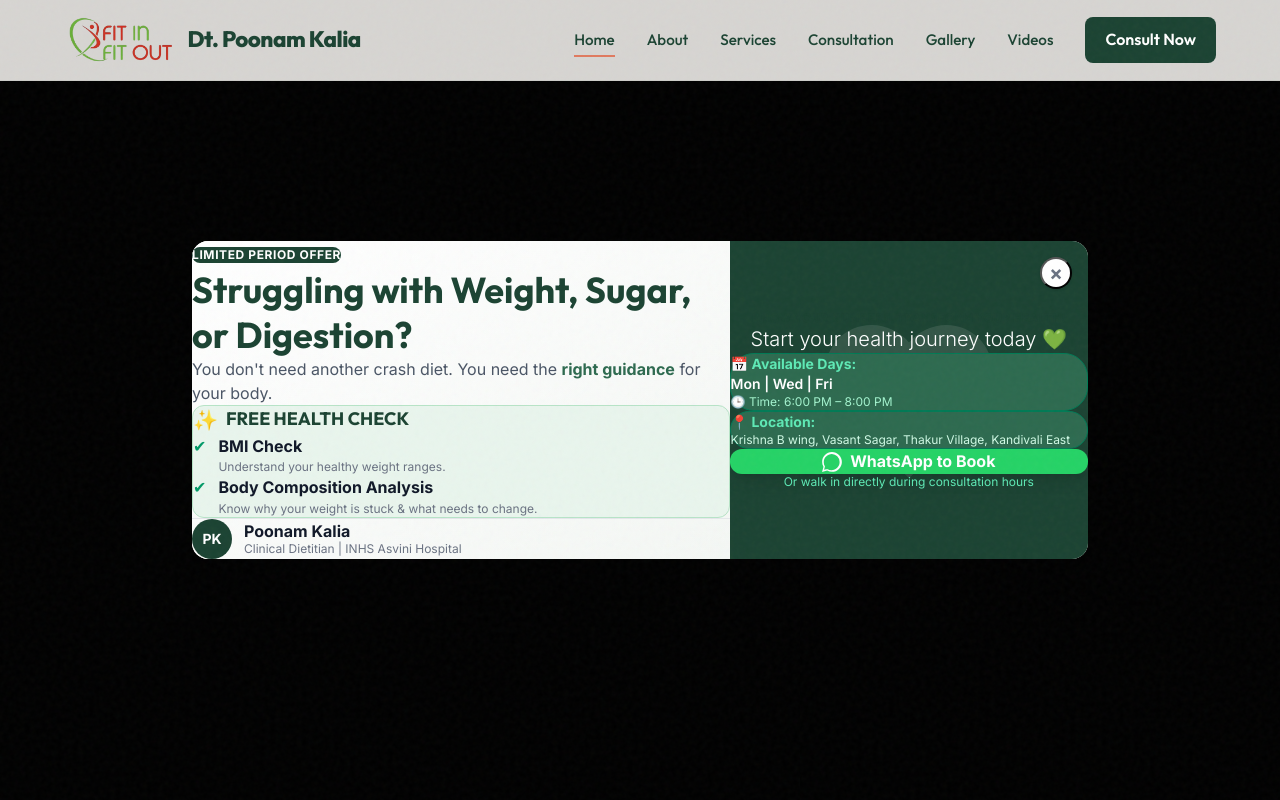
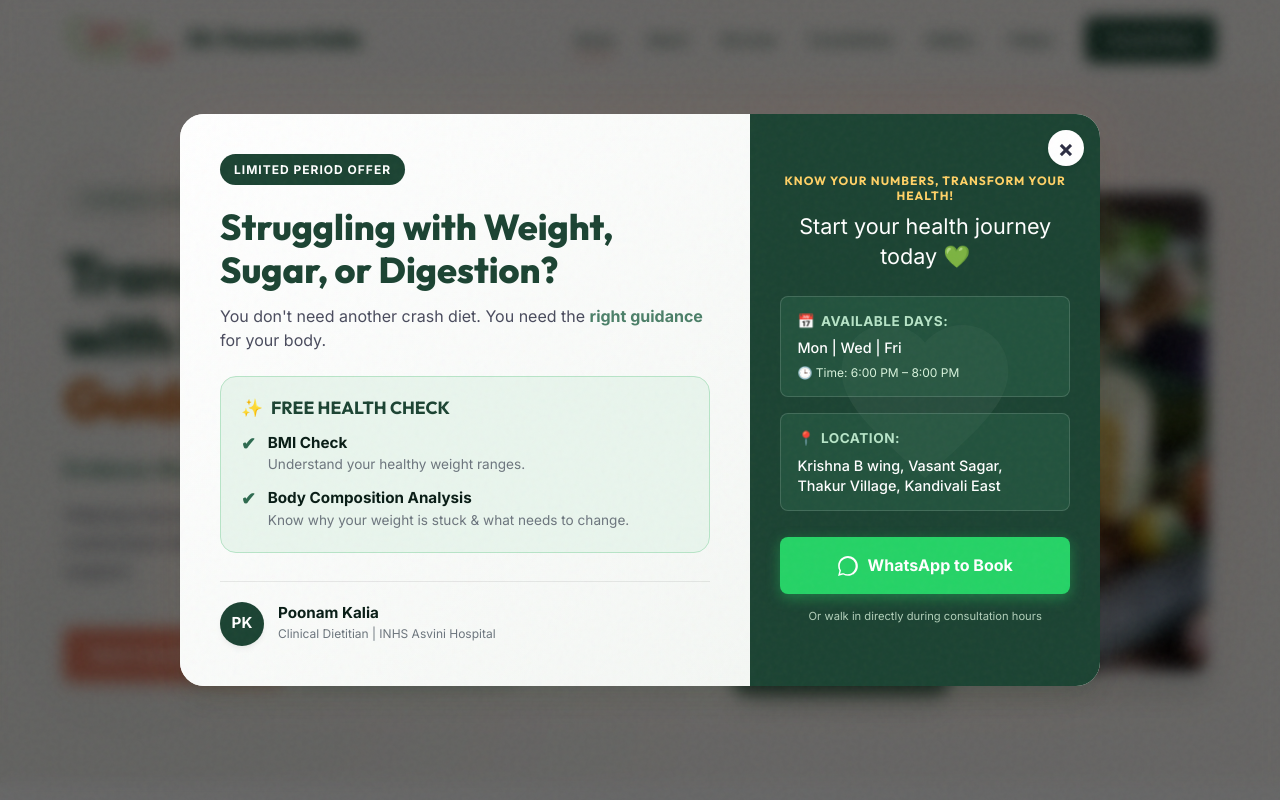
Before and after one commit to RAJ-MANE/fit-in-fit-out, a Next.js app: page / in a window 1280 px wide. Shown: the top 800 px of the page. Built offline with nearby package versions, Linux system fonts and the light colour scheme.

Commit message:
Fix HealthPopup layout, spacing, and styling using custom scoped CSS

```diff
--- a/src/app/globals.css
+++ b/src/app/globals.css
@@ -3218,3 +3218,347 @@ h1, h2, h3, h4, .btn {
 .animate-scale-up {
     animation: scaleUp 0.3s cubic-bezier(0.16, 1, 0.3, 1) forwards;
 }
+
+/* ─── Health Popup Modal Custom Styling ─── */
+.health-popup-overlay {
+    position: fixed;
+    top: 0;
+    left: 0;
+    width: 100%;
+    height: 100%;
+    background-color: rgba(0, 0, 0, 0.6);
+    backdrop-filter: blur(8px);
+    -webkit-backdrop-filter: blur(8px);
+    display: flex;
+    align-items: center;
+    justify-content: center;
+    padding: 20px;
+    z-index: 2000;
+    opacity: 0;
+    animation: fadeIn 0.4s cubic-bezier(0.16, 1, 0.3, 1) forwards;
+}
+
+.health-popup-container {
+    position: relative;
+    width: 100%;
+    max-width: 920px;
+    background-color: var(--color-bg-warm);
+    border-radius: var(--radius-lg);
+    box-shadow: var(--shadow-lg), var(--shadow-glow);
+    overflow: hidden;
+    display: flex;
+    flex-direction: row;
+    max-height: 90vh;
+    animation: scaleUp 0.5s cubic-bezier(0.16, 1, 0.3, 1) forwards;
+}
+
+@media (max-width: 768px) {
+    .health-popup-container {
+        flex-direction: column;
+        overflow-y: auto;
+    }
+}
+
+.health-popup-close {
+    position: absolute;
+    top: 16px;
+    right: 16px;
+    width: 36px;
+    height: 36px;
+    border-radius: var(--radius-round);
+    background-color: #ffffff;
+    color: var(--color-neutral-dark);
+    border: none;
+    display: flex;
+    align-items: center;
+    justify-content: center;
+    font-size: 1.5rem;
+    font-weight: 700;
+    cursor: pointer;
+    box-shadow: var(--shadow-sm);
+    transition: var(--transition-fast);
+    z-index: 10;
+}
+
+.health-popup-close:hover {
+    background-color: var(--color-neutral-light);
+    color: var(--color-primary);
+    transform: scale(1.05);
+}
+
+.health-popup-left {
+    flex: 1.25;
+    padding: 40px;
+    display: flex;
+    flex-direction: column;
+    justify-content: space-between;
+    background: linear-gradient(135deg, #ffffff 0%, #f4f7f4 100%);
+    box-sizing: border-box;
+}
+
+@media (max-width: 768px) {
+    .health-popup-left {
+        padding: 32px 24px;
+    }
+}
+
+.health-popup-badge {
+    display: inline-block;
+    align-self: flex-start;
+    background-color: var(--color-primary);
+    color: #ffffff;
+    font-size: 0.75rem;
+    font-weight: 700;
+    letter-spacing: 1px;
+    text-transform: uppercase;
+    padding: 6px 14px;
+    border-radius: 50px;
+    margin-bottom: 20px;
+}
+
+.health-popup-title {
+    font-size: 2.25rem;
+    font-weight: 800;
+    color: var(--color-primary);
+    line-height: 1.2;
+    margin-bottom: 12px;
+}
+
+@media (max-width: 575px) {
+    .health-popup-title {
+        font-size: 1.75rem;
+    }
+}
+
+.health-popup-desc {
+    color: var(--color-neutral-dark);
+    opacity: 0.85;
+    font-size: 1rem;
+    margin-bottom: 24px;
+    line-height: 1.5;
+}
+
+.health-popup-desc strong {
+    color: var(--color-primary-light);
+    font-weight: 700;
+}
+
+.health-popup-offer-box {
+    background-color: #e9f5ed;
+    border: 1px solid #b7e4c7;
+    border-radius: var(--radius-md);
+    padding: 20px;
+    margin-bottom: 28px;
+}
+
+.health-popup-offer-title {
+    font-size: 1.1rem;
+    font-weight: 700;
+    color: var(--color-primary);
+    margin-bottom: 14px;
+    display: flex;
+    align-items: center;
+    gap: 8px;
+}
+
+.health-popup-list {
+    list-style: none;
+    padding: 0;
+    margin: 0;
+    display: flex;
+    flex-direction: column;
+    gap: 12px;
+}
+
+.health-popup-list-item {
+    display: flex;
+    align-items: flex-start;
+    gap: 12px;
+}
+
+.health-popup-list-icon {
+    color: var(--color-primary-light);
+    font-weight: bold;
+    font-size: 1.1rem;
+    line-height: 1;
+    margin-top: 2px;
+}
+
+.health-popup-list-title {
+    font-weight: 700;
+    color: var(--color-primary-dark);
+    font-size: 0.95rem;
+    line-height: 1.3;
+}
+
+.health-popup-list-desc {
+    font-size: 0.85rem;
+    color: var(--color-neutral-muted);
+    margin-top: 2px;
+}
+
+.health-popup-footer {
+    display: flex;
+    align-items: center;
+    gap: 14px;
+    border-top: 1px solid rgba(0,0,0,0.08);
+    padding-top: 20px;
+    margin-top: auto;
+}
+
+.health-popup-avatar {
+    width: 44px;
+    height: 44px;
+    border-radius: var(--radius-round);
+    background-color: var(--color-primary);
+    color: #ffffff;
+    font-weight: 700;
+    font-size: 0.95rem;
+    display: flex;
+    align-items: center;
+    justify-content: center;
+    box-shadow: var(--shadow-sm);
+}
+
+.health-popup-author-name {
+    font-weight: 700;
+    color: var(--color-primary-dark);
+    font-size: 0.95rem;
+    line-height: 1.2;
+}
+
+.health-popup-author-title {
+    font-size: 0.75rem;
+    color: var(--color-neutral-muted);
+    margin-top: 2px;
+}
+
+.health-popup-right {
+    width: 38%;
+    background-color: var(--color-primary);
+    color: #ffffff;
+    padding: 40px 30px;
+    display: flex;
+    flex-direction: column;
+    justify-content: center;
+    align-items: center;
+    text-align: center;
+    position: relative;
+    box-sizing: border-box;
+}
+
+@media (max-width: 768px) {
+    .health-popup-right {
+        width: 100%;
+        padding: 32px 24px;
+    }
+}
+
+.health-popup-right-badge {
+    color: #ffd166;
+    font-size: 0.75rem;
+    font-weight: 700;
+    text-transform: uppercase;
+    letter-spacing: 1px;
+    margin-bottom: 8px;
+}
+
+.health-popup-right-title {
+    font-size: 1.35rem;
+    font-weight: 400;
+    color: #ffffff;
+    margin-bottom: 24px;
+    line-height: 1.4;
+}
+
+.health-popup-right-title span {
+    font-weight: 700;
+    color: #ffd166;
+}
+
+.health-popup-box {
+    width: 100%;
+    background-color: rgba(45, 106, 79, 0.4);
+    border: 1px solid rgba(255, 255, 255, 0.15);
+    border-radius: var(--radius-sm);
+    padding: 14px 16px;
+    margin-bottom: 16px;
+    text-align: left;
+    box-sizing: border-box;
+}
+
+.health-popup-box-title {
+    font-weight: 700;
+    color: #b7e4c7;
+    font-size: 0.85rem;
+    margin-bottom: 6px;
+    display: flex;
+    align-items: center;
+    gap: 6px;
+    text-transform: uppercase;
+    letter-spacing: 0.5px;
+}
+
+.health-popup-box-text {
+    font-size: 0.9rem;
+    color: #ffffff;
+    font-weight: 500;
+    line-height: 1.4;
+}
+
+.health-popup-box-subtext {
+    font-size: 0.75rem;
+    color: #d8f3dc;
+    margin-top: 4px;
+}
+
+.health-popup-whatsapp-btn {
+    width: 100%;
+    padding: 16px 20px;
+    background-color: var(--color-whatsapp);
+    color: #ffffff;
+    font-weight: 700;
+    font-size: 1rem;
+    border-radius: var(--radius-sm);
+    display: inline-flex;
+    align-items: center;
+    justify-content: center;
+    gap: 10px;
+    margin-top: 10px;
+    box-shadow: 0 4px 14px rgba(37, 211, 102, 0.4);
+    transition: var(--transition-smooth);
+    border: none;
+    cursor: pointer;
+    text-decoration: none;
+}
+
+.health-popup-whatsapp-btn:hover {
+    background-color: var(--color-whatsapp-hover);
+    transform: translateY(-2px);
+    box-shadow: 0 6px 20px rgba(37, 211, 102, 0.6);
+    color: #ffffff;
+}
+
+.health-popup-whatsapp-icon {
+    width: 20px;
+    height: 20px;
+    fill: currentColor;
+}
+
+.health-popup-footnote {
+    font-size: 0.7rem;
+    color: #d8f3dc;
+    margin-top: 14px;
+    opacity: 0.8;
+}
+
+.health-popup-bg-graphic {
+    position: absolute;
+    inset: 0;
+    opacity: 0.05;
+    pointer-events: none;
+    display: flex;
+    align-items: center;
+    justify-content: center;
+    z-index: 0;
+}
--- a/src/components/HealthPopup.js
+++ b/src/components/HealthPopup.js
@@ -28,52 +28,52 @@ export default function HealthPopup() {
   if (!isOpen) return null;
 
   return (
-    <div className="fixed inset-0 z-50 flex items-center justify-center bg-black bg-opacity-60 backdrop-blur-sm p-4 animate-fade-in">
+    <div className="health-popup-overlay">
       {/* Modal Container */}
-      <div className="relative w-full max-w-4xl bg-[#fcfbf7] rounded-2xl shadow-2xl overflow-hidden flex flex-col md:flex-row max-h-[90vh] md:max-h-none overflow-y-auto md:overflow-y-visible">
+      <div className="health-popup-container">
 
         {/* Close Button */}
         <button
           onClick={closePopup}
-          className="absolute top-4 right-4 text-gray-500 hover:text-gray-800 bg-white hover:bg-gray-100 rounded-full w-8 h-8 flex items-center justify-center transition-colors shadow z-10 text-xl font-bold"
+          className="health-popup-close"
           aria-label="Close popup"
         >
           &times;
         </button>
 
         {/* Left Section: Hook & Offer details */}
-        <div className="flex-1 p-6 md:p-10 flex flex-col justify-between bg-gradient-to-br from-white to-[#f4f7f4]">
+        <div className="health-popup-left">
           <div>
-            <div className="inline-block bg-[#1b4332] text-white text-xs font-bold tracking-wider uppercase px-3 py-1 rounded-full mb-4">
+            <div className="health-popup-badge">
               Limited Period Offer
             </div>
 
-            <h2 className="text-2xl md:text-4xl font-extrabold text-[#1b4332] leading-tight mb-3">
+            <h2 className="health-popup-title">
               Struggling with Weight, Sugar, or Digestion?
             </h2>
 
-            <p className="text-gray-600 text-sm md:text-base mb-6">
-              You don&apos;t need another crash diet. You need the <strong className="text-[#2d6a4f]">right guidance</strong> for your body.
+            <p className="health-popup-desc">
+              You don't need another crash diet. You need the <strong>right guidance</strong> for your body.
             </p>
 
             {/* Features/Checks */}
-            <div className="bg-[#e9f5ed] border border-[#b7e4c7] rounded-xl p-5 mb-6">
-              <h3 className="text-lg font-bold text-[#1b4332] flex items-center gap-2 mb-3">
-                <span className="text-xl">✨</span> FREE HEALTH CHECK
+            <div className="health-popup-offer-box">
+              <h3 className="health-popup-offer-title">
+                <span>✨</span> FREE HEALTH CHECK
               </h3>
-              <ul className="space-y-3">
-                <li className="flex items-start gap-3 text-gray-700 font-medium">
-                  <span className="text-emerald-600 mt-0.5">✔</span>
+              <ul className="health-popup-list">
+                <li className="health-popup-list-item">
+                  <span className="health-popup-list-icon">✔</span>
                   <div>
-                    <p className="font-bold text-gray-900">BMI Check</p>
-                    <p className="text-xs text-gray-500 font-normal">Understand your healthy weight ranges.</p>
+                    <p className="health-popup-list-title">BMI Check</p>
+                    <p className="health-popup-list-desc">Understand your healthy weight ranges.</p>
                   </div>
                 </li>
-                <li className="flex items-start gap-3 text-gray-700 font-medium">
-                  <span className="text-emerald-600 mt-0.5">✔</span>
+                <li className="health-popup-list-item">
+                  <span className="health-popup-list-icon">✔</span>
                   <div>
-                    <p className="font-bold text-gray-900">Body Composition Analysis</p>
-                    <p className="text-xs text-gray-500 font-normal">Know why your weight is stuck & what needs to change.</p>
+                    <p className="health-popup-list-title">Body Composition Analysis</p>
+                    <p className="health-popup-list-desc">Know why your weight is stuck & what needs to change.</p>
                   </div>
                 </li>
               </ul>
@@ -81,47 +81,47 @@ export default function HealthPopup() {
           </div>
 
           {/* Footer Credentials */}
-          <div className="border-t border-gray-200 pt-4 flex items-center gap-3">
-            <div className="w-10 h-10 rounded-full bg-[#1b4332] flex items-center justify-center text-white font-bold text-sm">
+          <div className="health-popup-footer">
+            <div className="health-popup-avatar">
               PK
             </div>
             <div>
-              <p className="font-bold text-gray-900 leading-tight">Poonam Kalia</p>
-              <p className="text-xs text-gray-500">Clinical Dietitian | INHS Asvini Hospital</p>
+              <p className="health-popup-author-name">Poonam Kalia</p>
+              <p className="health-popup-author-title">Clinical Dietitian | INHS Asvini Hospital</p>
             </div>
           </div>
         </div>
 
         {/* Right Section: Booking & Logistics */}
-        <div className="w-full md:w-[40%] bg-[#1b4332] text-white p-6 md:p-8 flex flex-col justify-center text-center relative overflow-hidden">
+        <div className="health-popup-right">
           {/* Subtle Background Decorative Graphic */}
-          <div className="absolute inset-0 opacity-10 pointer-events-none flex items-center justify-center">
+          <div className="health-popup-bg-graphic">
             <svg width="200" height="200" fill="currentColor" viewBox="0 0 24 24">
               <path d="M12 21.35l-1.45-1.32C5.4 15.36 2 12.28 2 8.5 2 5.42 4.42 3 7.5 3c1.74 0 3.41.81 4.5 2.09C13.09 3.81 14.76 3 16.5 3 19.5 3 22 5.42 22 8.5c0 3.78-3.4 6.86-8.55 11.54L12 21.35z"/>
             </svg>
           </div>
 
-          <div className="relative z-10">
-            <h4 className="text-amber-300 font-bold uppercase tracking-wide text-xs mb-1">
+          <div style={{ position: "relative", zIndex: 1, width: "100%" }}>
+            <h4 className="health-popup-right-badge">
               Know your numbers, transform your health!
             </h4>
-            <p className="text-xl font-light mb-6">Start your health journey today 💚</p>
+            <p className="health-popup-right-title">Start your health journey today <span>💚</span></p>
 
             {/* Timing Box */}
-            <div className="bg-[#2d6a4f] bg-opacity-50 border border-emerald-700 rounded-lg p-3 mb-4 text-sm text-left">
-              <p className="font-bold text-emerald-300 mb-1 flex items-center gap-1.5">
-                📅 Available Days:
+            <div className="health-popup-box">
+              <p className="health-popup-box-title">
+                <span>📅</span> Available Days:
               </p>
-              <p className="font-semibold">Mon | Wed | Fri</p>
-              <p className="text-xs text-emerald-200 mt-1">🕒 Time: 6:00 PM – 8:00 PM</p>
+              <p className="health-popup-box-text">Mon | Wed | Fri</p>
+              <p className="health-popup-box-subtext">🕒 Time: 6:00 PM – 8:00 PM</p>
             </div>
 
             {/* Location Box */}
-            <div className="bg-[#2d6a4f] bg-opacity-50 border border-emerald-700 rounded-lg p-3 mb-6 text-sm text-left">
-              <p className="font-bold text-emerald-300 mb-1 flex items-center gap-1.5">
-                📍 Location:
+            <div className="health-popup-box">
+              <p className="health-popup-box-title">
+                <span>📍</span> Location:
               </p>
-              <p className="text-xs text-emerald-100">Krishna B wing, Vasant Sagar, Thakur Village, Kandivali East</p>
+              <p className="health-popup-box-text">Krishna B wing, Vasant Sagar, Thakur Village, Kandivali East</p>
             </div>
 
             {/* WhatsApp CTA Action */}
@@ -129,16 +129,16 @@ export default function HealthPopup() {
               href="https://wa.me/919920659600?text=Hi%20Poonam,%20I%20am%20interested%20in%20booking%20the%20Free%20Health%20Check."
               target="_blank"
               rel="noopener noreferrer"
-              className="block w-full py-3.5 px-4 bg-[#25D366] hover:bg-[#20ba5a] text-white font-bold rounded-xl shadow-lg transition-transform hover:-translate-y-0.5 text-center flex items-center justify-center gap-2 group"
+              className="health-popup-whatsapp-btn"
             >
               {/* Simple inline WhatsApp Icon */}
-              <svg className="w-5 h-5 fill-current" viewBox="0 0 24 24">
+              <svg className="health-popup-whatsapp-icon" viewBox="0 0 24 24">
                 <path d="M.057 24l1.687-6.163c-1.041-1.804-1.588-3.849-1.587-5.946C.06 5.348 5.397 0 11.948 0c3.179.001 6.167 1.24 8.413 3.488 2.245 2.248 3.481 5.236 3.48 8.414-.003 6.557-5.338 11.907-11.892 11.907-2.01-.001-3.986-.511-5.744-1.488L0 24zm6.273-3.653c1.642.974 3.246 1.487 4.982 1.488 5.416 0 9.825-4.373 9.828-9.746a9.49 9.49 0 0 0-2.85-6.841A9.53 9.53 0 0 0 11.948 2.5c-5.421 0-9.829 4.375-9.832 9.749-.001 1.874.5 3.703 1.451 5.292L2.52 21.43l4.03-1.056L6.33 20.347z"/>
               </svg>
               <span>WhatsApp to Book</span>
             </a>
 
-            <p className="text-xs text-emerald-300 mt-3 text-center">Or walk in directly during consultation hours</p>
+            <p className="health-popup-footnote">Or walk in directly during consultation hours</p>
           </div>
         </div>
 
```
